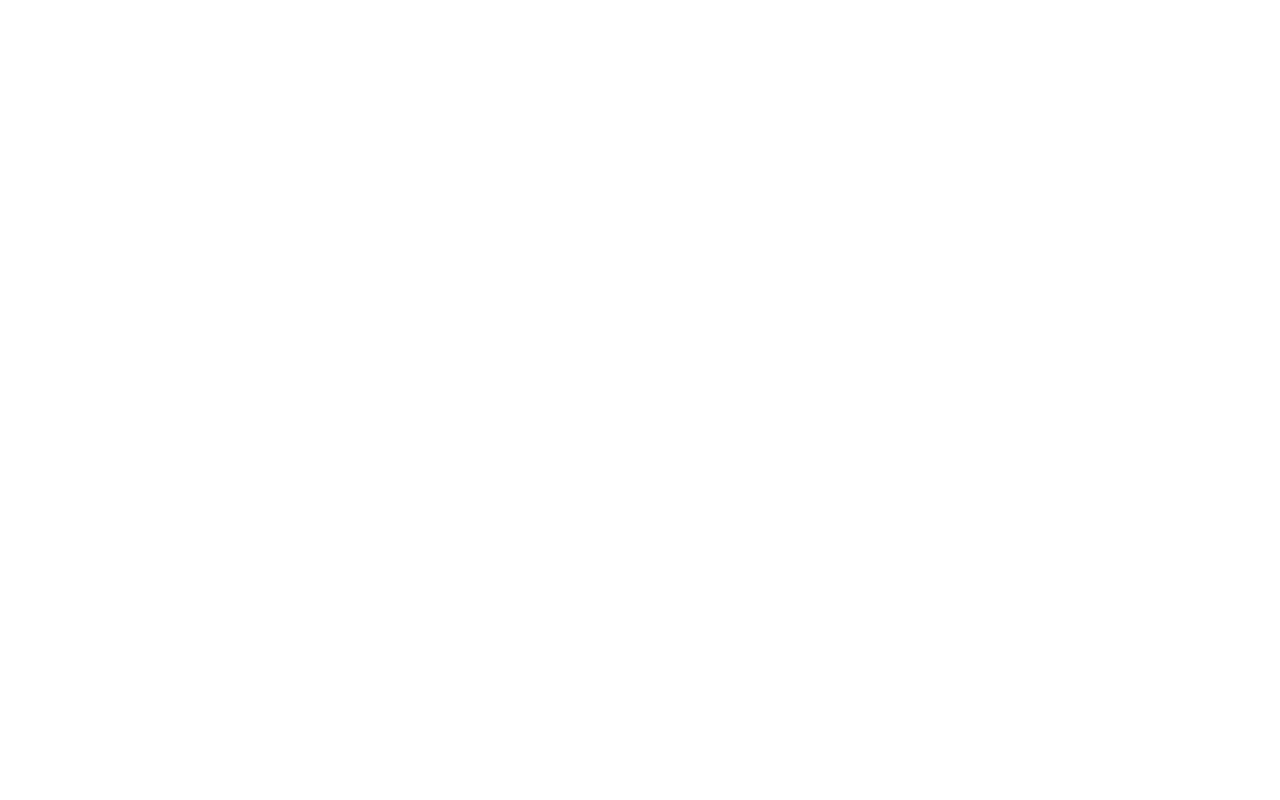
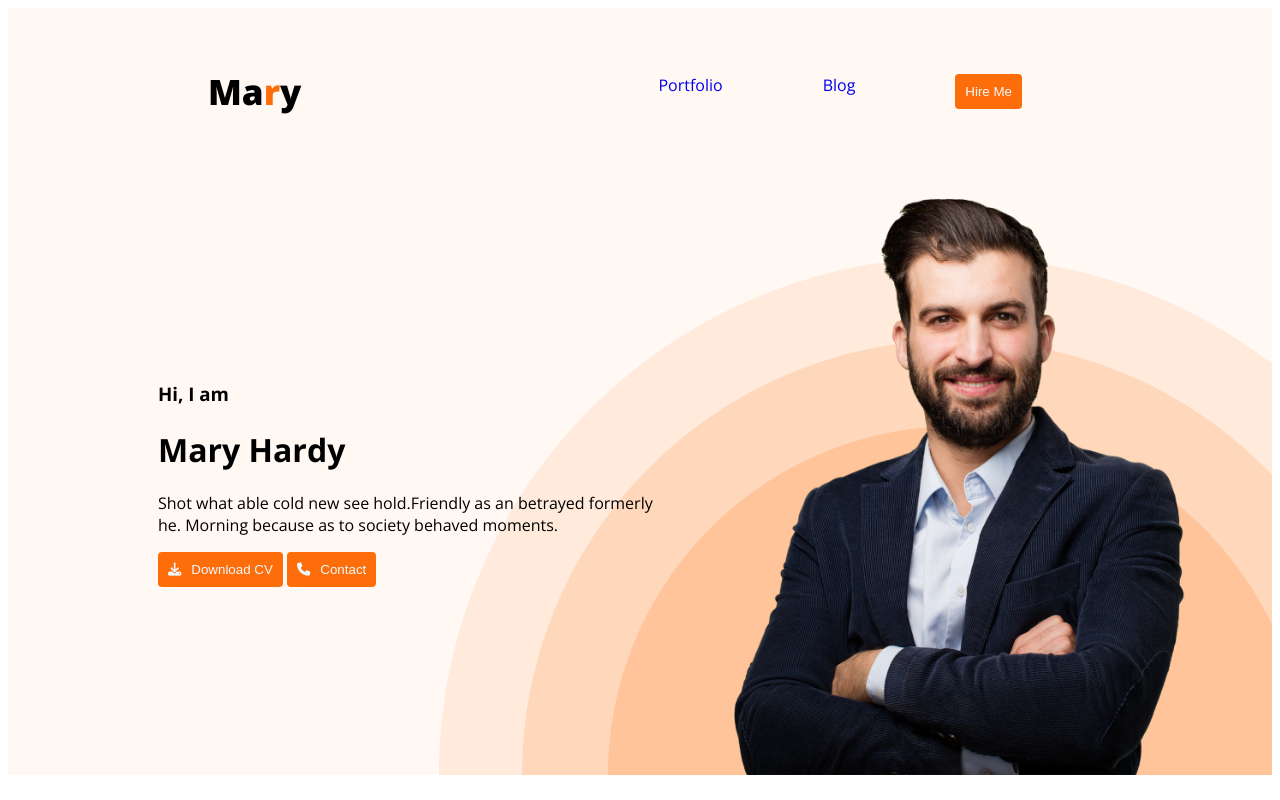
Before and after one commit to rozina143/Portfolio-Resources-Mile1-M5, a plain HTML site: page index.html in a window 1280 px wide. Drawn offline with nearby package versions, Linux system fonts and the light colour scheme.

Commit message:
nav comment

```diff
--- a/index.html
+++ b/index.html
@@ -4,8 +4,37 @@
     <meta charset="UTF-8">
     <meta name="viewport" content="width=device-width, initial-scale=1.0">
     <title>Portfolio Resources</title>
+    <link rel="stylesheet" href="https://cdnjs.cloudflare.com/ajax/libs/font-awesome/6.6.0/css/all.min.css" integrity="sha512-Kc323vGBEqzTmouAECnVceyQqyqdsSiqLQISBL29aUW4U/M7pSPA/gEUZQqv1cwx4OnYxTxve5UMg5GT6L4JJg==" crossorigin="anonymous" referrerpolicy="no-referrer" />
+
+
+    <link href="https://fonts.googleapis.com/css2?family=Open+Sans:ital,wght@0,300..800;1,300..800&display=swap" rel="stylesheet">
+
+    <link rel="stylesheet" href="style/style.css">
 </head>
 <body>
+    <header>
+        <nav>
+            <h1 class="navtittle">Ma<span id="orrange">r</span>y</h1>
+            <ul>
+                <li><a href="Portfolio">Portfolio</a></li>
+                <li><a href="Blog">Blog</a></li>
+                <li><button class="btn">Hire Me</button></li>
+            </ul>
+        </nav>
+<div class="banner">
+    <div class="bannerdiv">
+        <h3>Hi, I  am</h3>
+        <h1>Mary Hardy</h1>
+        <p>Shot what able cold new see hold.Friendly as an betrayed formerly he. Morning because as to society behaved moments.</p>
+        <button class="btn"><i class="fa-solid fa-download" id="icon"></i>Download CV</button>
+        <button class="btn"><i class="fa-solid fa-phone" id="icon"></i>Contact</button>
+       </div>
+       <img width="500" height="600"  src="images/hardy.png" alt="">
+</div>
 
+<!-- <img class="img" src="images/developer.png" alt=""> -->
+
+
+    </header>
 </body>
 </html>
--- /dev/null
+++ b/style/style.css
@@ -0,0 +1,68 @@
+body{
+    font-family: "Open Sans", sans-serif;
+}
+
+/* primarycolor */
+header{
+    background-color: #FFF8F3;
+    background-image: url('/images/header_bg.png');
+    background-repeat: no-repeat;
+    background-position: bottom right;
+
+}
+
+#orrange{
+    color:#FD6E0A;
+}
+nav{
+    display:flex;
+    justify-content: space-between;
+    align-items: center;
+    margin: 0px 200px;
+}
+
+.navtittle{
+    font-weight:800;
+    font-size: 35px;
+
+}
+nav > ul{
+    display: flex;
+
+}
+nav li{
+    list-style: none;
+    margin: 50px;
+}
+nav li a {
+    text-decoration: none;
+}
+.btn{
+    background-color: #FD6E0A;
+    border: none;
+    border-radius: 4px;
+    padding: 10px;
+    color: aliceblue;
+}
+
+
+/* banner sectioin */
+.bannerdiv{
+    max-width: 500px;
+}
+
+.banner{
+    display: flex;
+    justify-content: space-between;
+    align-items: center;
+    padding: 0px 80px 0px 150px;
+}
+
+#icon{
+    padding-right: 10px;
+}
+.img{
+
+
+
+}
```
